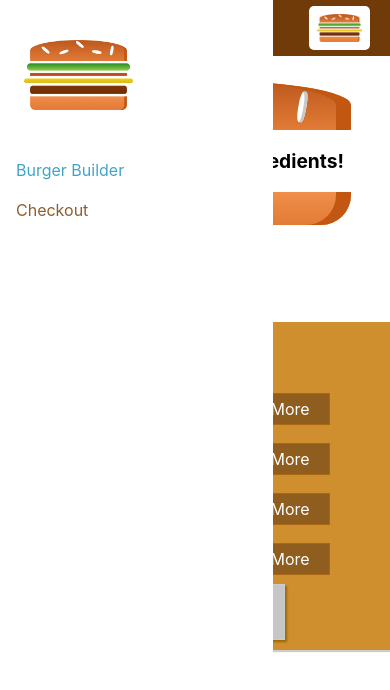
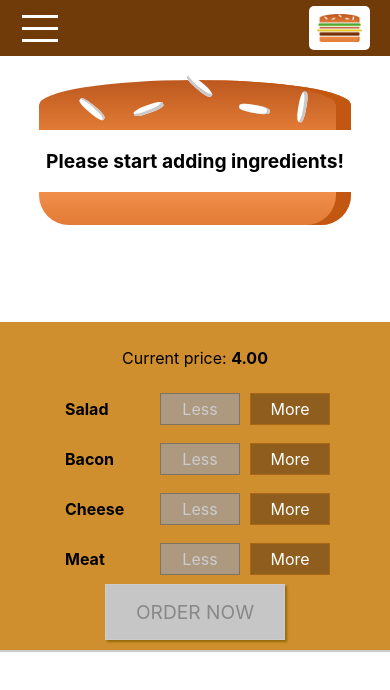
Before and after one commit to AndreasBrochs/burger-builder, a React (Create React App) app: page / in a window 390 px wide. Shown: the top 690 px of the page. Built offline with nearby package versions, Linux system fonts and the light colour scheme.

Commit message:
working toggle button for the mobile hamburger button

```diff
--- a/src/components/Layout/Layout.js
+++ b/src/components/Layout/Layout.js
@@ -1,17 +1,35 @@
-import React from 'react';
+import React, {Component} from 'react';
 import Aux from '../../hoc/Auxiliary';
 import classes from './Layout.module.css'
 import Toolbar from '../Navigation/Toolbar/Toolbar';
 import SideDrawer from '../Navigation/SideDrawer/SideDrawer';
 
-const layout = (props) => (
-    <Aux>
-        <Toolbar />
-        <SideDrawer/>
-        <main className={classes.Content}>
-            {props.children}
-        </main>
-    </Aux>
-);
+class Layout extends Component {
+    state = {
+        showSideDrawer: false
+    }
 
-export default layout;
+    SideDrawerClosedHandler = () => {
+        this.setState({showSideDrawer: false})
+    }
+
+    sideDrawerToggleHandler = () => {
+        this.setState((prevState) => {
+            return {showSideDrawer: !prevState.showSideDrawer}
+        });
+    }
+
+    render () {
+        return (<Aux>
+            <Toolbar drawerToggleClicked={this.sideDrawerToggleHandler} />
+            <SideDrawer
+            open={this.state.showSideDrawer}
+            closed={this.SideDrawerClosedHandler}/>
+            <main className={classes.Content}>
+                {this.props.children}
+            </main>
+        </Aux>)
+    }
+}
+
+export default Layout;
--- /dev/null
+++ b/src/components/Navigation/SideDrawer/DrawerToggle/DrawerToggle.js
@@ -0,0 +1,12 @@
+import React from 'react';
+import classes from './DrawerToggle.module.css';
+
+const drawerToggle = (props) => (
+    <div className={classes.DrawerToggle} onClick={props.clicked}>
+        <div></div>
+        <div></div>
+        <div></div>
+    </div>
+);
+
+export default drawerToggle;
--- /dev/null
+++ b/src/components/Navigation/SideDrawer/DrawerToggle/DrawerToggle.module.css
@@ -0,0 +1,23 @@
+.DrawerToggle {
+    width: 40px;
+    height: 100%;
+    display: flex;
+    flex-flow: column;
+    justify-content: space-around;
+    align-items: center;
+    padding: 10px 0;
+    box-sizing: border-box;
+    cursor: pointer;
+}
+
+.DrawerToggle div {
+    width: 90%;
+    height: 3px;
+    background-color: white;
+}
+
+@media (min-width: 500px) {
+    .DrawerToggle {
+        display: none;
+    }
+}
--- a/src/components/Navigation/SideDrawer/SideDrawer.js
+++ b/src/components/Navigation/SideDrawer/SideDrawer.js
@@ -2,11 +2,18 @@
 import Logo from '../../Logo/Logo';
 import NavigationItems from '../NavigationItems/NavigationItems';
 import classes from './SideDrawer.module.css';
+import Backdrop from '../../UI/Backdrop/Backdrop';
+import Aux from '../../../hoc/Auxiliary';
 
 const sideDrawer = (props) => {
-    //..
+    let attachedClasses = [classes.SideDrawer, classes.Close];
+    if (props.open) {
+        attachedClasses=[classes.SideDrawer, classes.Open];
+    }
     return (
-        <div className={classes.SideDrawer}>
+        <Aux>
+            <Backdrop show={props.open} clicked={props.closed}/>
+            <div className={attachedClasses.join(' ')}>
                 <div className={classes.Logo}>
                 <Logo/>
                 </div>
@@ -14,6 +21,7 @@
                     <NavigationItems/>
                 </nav>
             </div>
+        </Aux>
     );
 }
 
--- a/src/components/Navigation/Toolbar/Toolbar.js
+++ b/src/components/Navigation/Toolbar/Toolbar.js
@@ -2,10 +2,11 @@
 import classes from './Toolbar.module.css';
 import Logo from '../../Logo/Logo';
 import NavigationItems from '../NavigationItems/NavigationItems';
+import DrawerToggle from '../SideDrawer/DrawerToggle/DrawerToggle';
 
 const toolbar = (props) => (
     <header className={classes.Toolbar}>
-        <div>MENU</div>
+        <DrawerToggle clicked={props.drawerToggleClicked}/>
         <div className={classes.Logo}>
             <Logo/>
         </div>
```
Lines whose indentation alone changed are shown as unchanged.
